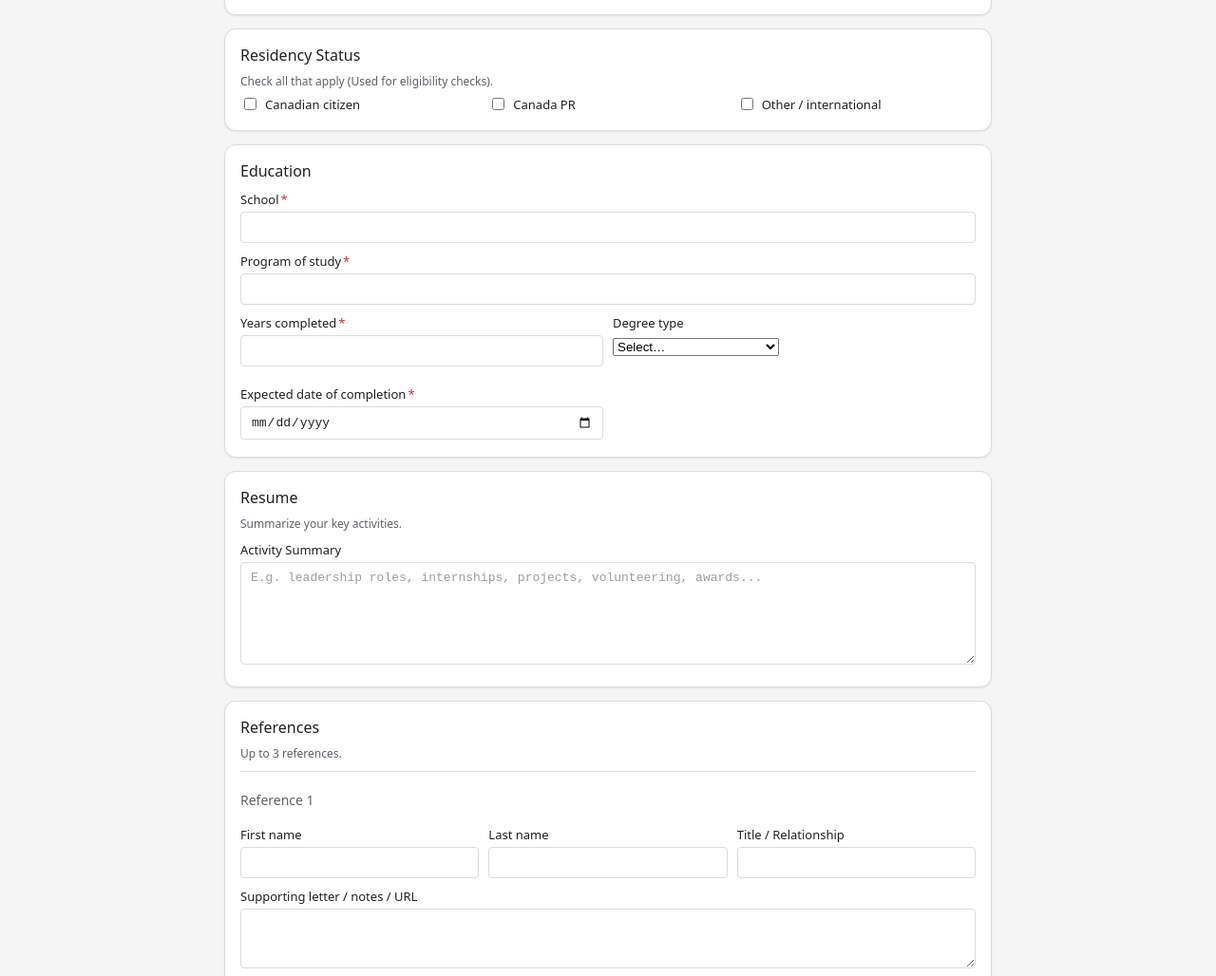
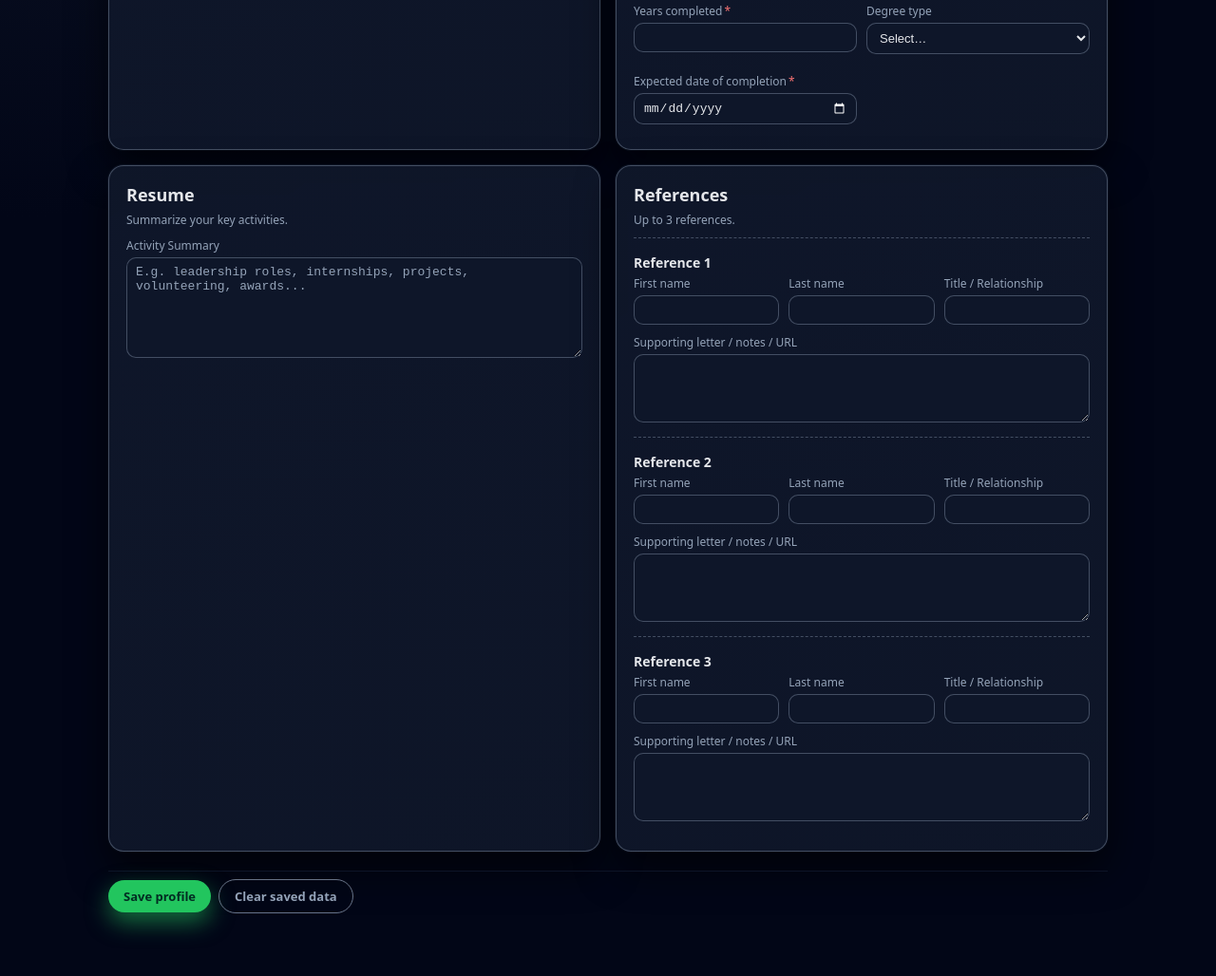
Before and after one commit to chenj926/adhd-scholarship-copilot, a browser extension: page adhd_start/extension/profile.html in a window 1280 px wide. Shown: the part 607-1635 px from the top of the page at 95% size. Drawn offline with Linux system fonts and the light colour scheme.

Commit message:
final working copy

```diff
--- a/adhd_start/extension/profile.css
+++ b/adhd_start/extension/profile.css
@@ -1,12 +1,18 @@
 :root {
-  --bg: #f5f5f5;
-  --card: #ffffff;
-  --ink: #202124;
-  --muted: #5f6368;
-  --accent: #1a73e8; /* Google blue vibe */
-  --border-subtle: #dadce0;
-  --error: #d93025;
-  --success: #188038;
+  color-scheme: dark;
+
+  --bg: #020617;
+  --bg-gradient: radial-gradient(circle at top left, #0f172a 0, #020617 40%, #020617 100%);
+  --surface: #020617;
+  --surface-elevated: rgba(15,23,42,0.98);
+  --border-subtle: rgba(148,163,184,0.4);
+  --border-strong: rgba(148,163,184,0.7);
+
+  --text: #e5e7eb;
+  --muted: #94a3b8;
+  --accent: #22c55e;
+  --accent-soft: #16a34a;
+  --danger: #f97373;
 }
 
 *,
@@ -19,104 +25,160 @@ html,
 body {
   margin: 0;
   padding: 0;
-  background: var(--bg);
-  color: var(--ink);
-  font-family: system-ui, -apple-system, BlinkMacSystemFont, "Segoe UI", sans-serif;
+  background: var(--bg-gradient);
+  color: var(--text);
+  font-family: system-ui, -apple-system, BlinkMacSystemFont, "SF Pro Text",
+    "Segoe UI", sans-serif;
 }
 
+/* ------------------------------------------------------------------ */
+/* Page layout                                                         */
+/* ------------------------------------------------------------------ */
+
 .page {
-  max-width: 840px;
+  max-width: 1100px;
   margin: 24px auto 40px;
-  padding: 0 16px 24px;
+  padding: 0 24px 32px;
 }
 
 .page-header {
-  margin-bottom: 16px;
+  margin-bottom: 20px;
 }
 
 .page-header h1 {
   margin: 0 0 4px;
-  font-size: 24px;
-  font-weight: 500;
+  font-size: 28px;
+  letter-spacing: 0.02em;
 }
 
 .page-subtitle {
   margin: 0;
+  font-size: 14px;
   color: var(--muted);
-  font-size: 13px;
+  max-width: 520px;
+  line-height: 1.5;
 }
 
-/* Card container */
+/* Main form uses responsive 2-column grid on desktop */
+#profile-form {
+  display: grid;
+  gap: 16px;
+}
+
+/* cards fill one column by default; on wide screens we show two columns */
+@media (min-width: 920px) {
+  #profile-form {
+    grid-template-columns: minmax(0, 1fr) minmax(0, 1fr);
+    align-items: stretch; /* <--- 关键改这里 */
+  }
+
+  .actions {
+    grid-column: 1 / -1;
+  }
+}
+
+/* On very small screens show a comfortable single column */
+@media (max-width: 480px) {
+  .page {
+    padding: 8px 12px 20px;
+  }
+}
+
+/* ------------------------------------------------------------------ */
+/* Cards / sections                                                    */
+/* ------------------------------------------------------------------ */
+
 .card {
-  background: var(--card);
-  border-radius: 12px;
-  padding: 16px 16px 18px;
-  margin-top: 14px;
+  background: linear-gradient(145deg, rgba(15,23,42,0.96), rgba(15,23,42,0.92));
+  border-radius: 16px;
   border: 1px solid var(--border-subtle);
-  box-shadow: 0 1px 2px rgba(60, 64, 67, 0.1);
+  box-shadow:
+    0 18px 40px rgba(0, 0, 0, 0.65),
+    0 0 0 1px rgba(15, 23, 42, 0.9);
+  padding: 18px 18px 16px;
 }
 
 .card h2 {
-  margin: 0 0 8px;
-  font-size: 16px;
-  font-weight: 500;
-  color: var(--ink);
+  margin: 0 0 6px;
+  font-size: 18px;
 }
 
 .card h3 {
-  margin: 10px 0 8px;
+  margin: 8px 0 4px;
   font-size: 14px;
-  color: var(--muted);
-  font-weight: 500;
 }
 
-/* Fields */
+.hint {
+  margin: 0 0 10px;
+  font-size: 12px;
+  color: var(--muted);
+}
+
+/* Reference sub-blocks */
+.ref-block {
+  margin-top: 8px;
+  padding-top: 8px;
+  border-top: 1px dashed rgba(148,163,184,0.4);
+}
+
+/* ------------------------------------------------------------------ */
+/* Fields & inputs                                                     */
+/* ------------------------------------------------------------------ */
+
 .field {
-  margin-top: 10px;
+  margin-bottom: 10px;
 }
 
 .field label {
   display: block;
-  font-size: 13px;
+  font-size: 12px;
   margin-bottom: 4px;
-  color: var(--ink);
+  color: var(--muted);
 }
 
 .required {
-  color: var(--error);
+  color: #f97373;
   margin-left: 2px;
 }
 
-/* Inputs + textarea */
-input,
-textarea {
+input[type="text"],
+input[type="email"],
+input[type="number"],
+input[type="date"],
+input[type="url"],
+textarea,
+select {
   width: 100%;
-  border-radius: 4px;
+  border-radius: 10px;
   border: 1px solid var(--border-subtle);
-  padding: 8px 10px;
+  background: rgba(15, 23, 42, 0.96);
+  color: var(--text);
   font-size: 13px;
-  background: #ffffff;
-  color: var(--ink);
-  transition: border-color 0.15s ease, box-shadow 0.15s ease;
+  padding: 7px 9px;
+  outline: none;
+  transition: border-color 0.15s ease, box-shadow 0.15s ease,
+    background-color 0.15s ease;
 }
 
 input::placeholder,
 textarea::placeholder {
-  color: #9e9e9e;
+  color: var(--muted);
 }
 
 input:focus,
-textarea:focus {
-  outline: none;
+textarea:focus,
+select:focus {
   border-color: var(--accent);
-  box-shadow: 0 0 0 1px rgba(26, 115, 232, 0.2);
+  box-shadow: 0 0 0 1px rgba(34, 197, 94, 0.35);
 }
 
+/* Allow vertical resize but keep it tame */
 textarea {
+  min-height: 72px;
   resize: vertical;
 }
 
-/* Grid layout helpers */
+/* Grid helpers inside sections */
 .grid {
   display: grid;
   gap: 10px;
@@ -130,6 +192,7 @@ textarea {
   grid-template-columns: repeat(3, minmax(0, 1fr));
 }
 
+/* Collapse to single column on small widths */
 @media (max-width: 720px) {
   .grid-2,
   .grid-3 {
@@ -137,91 +200,107 @@ textarea {
   }
 }
 
-/* Hint / helper text */
-.hint {
-  margin: 4px 0 6px;
-  font-size: 12px;
-  color: var(--muted);
-}
-
-/* Checkbox row */
+/* Checkbox style */
 .checkbox {
   display: flex;
   align-items: center;
   gap: 6px;
   font-size: 13px;
-  color: var(--ink);
+  color: var(--text);
 }
 
-.checkbox input {
-  width: auto;
+.checkbox input[type="checkbox"] {
+  width: 14px;
+  height: 14px;
+  accent-color: var(--accent);
 }
 
-/* Reference blocks */
-.ref-block {
-  padding-top: 10px;
-  border-top: 1px solid #e0e0e0;
-  margin-top: 10px;
+/* ------------------------------------------------------------------ */
+/* Actions row + buttons                                               */
+/* ------------------------------------------------------------------ */
+
+.actions {
+  margin-top: 4px;
+  padding-top: 8px;
+  display: flex;
+  flex-wrap: wrap;
+  align-items: center;
+  gap: 8px;
+  border-top: 1px solid rgba(15,23,42,0.9);
 }
 
-/* Actions */
-.actions {
-  display: flex;
-  align-items: center;
-  flex-wrap: wrap;
-  gap: 10px;
-  margin-top: 18px;
+.actions button {
+  font-family: inherit;
+  border-radius: 999px;
+  font-size: 13px;
+  font-weight: 600;
+  padding: 8px 16px;
+  cursor: pointer;
+  border: none;
+  outline: none;
+  transition: background 0.15s ease, box-shadow 0.15s ease,
+    transform 0.05s ease, opacity 0.15s ease;
 }
 
-button {
-  border-radius: 999px;
-  border: none;
-  padding: 8px 18px;
-  font-size: 13px;
-  cursor: pointer;
-  font-weight: 500;
-  transition: background-color 0.15s ease, box-shadow 0.15s ease, border-color 0.15s ease;
+/* Primary: Save profile */
+#saveBtn {
+  background: var(--accent);
+  color: #022c22;
+  box-shadow: 0 10px 25px rgba(34, 197, 94, 0.55);
 }
 
-/* Primary button */
-button#saveBtn {
-  background: var(--accent);
-  color: #ffffff;
-  box-shadow: 0 1px 2px rgba(60, 64, 67, 0.3);
+#saveBtn:hover {
+  background: var(--accent-soft);
+  box-shadow: 0 8px 18px rgba(34, 197, 94, 0.45);
 }
 
-button#saveBtn:hover {
-  background: #185abc;
+#saveBtn:active {
+  transform: translateY(1px);
+  box-shadow: 0 4px 12px rgba(34, 197, 94, 0.35);
 }
 
-/* Secondary button */
-button.secondary {
-  background: #ffffff;
-  border: 1px solid var(--border-subtle);
+/* Secondary: Clear data */
+button.secondary,
+.secondary {
+  background: transparent;
+  border: 1px solid var(--border-strong);
   color: var(--muted);
 }
 
-button.secondary:hover {
-  background: #f1f3f4;
+button.secondary:hover,
+.secondary:hover {
+  border-color: var(--accent);
+  color: var(--text);
+  background: rgba(15,23,42,0.9);
 }
 
-/* Disabled */
+button.secondary:active,
+.secondary:active {
+  transform: translateY(1px);
+}
+
+/* Disabled state */
 button:disabled {
   opacity: 0.6;
   cursor: default;
   box-shadow: none;
 }
 
-/* Status text */
+/* ------------------------------------------------------------------ */
+/* Status text                                                         */
+/* ------------------------------------------------------------------ */
+
 .status {
+  flex: 1;
+  min-height: 16px;
   font-size: 12px;
   color: var(--muted);
 }
 
 .status--success {
-  color: var(--success);
+  color: var(--accent);
 }
 
 .status--error {
-  color: var(--error);
+  color: var(--danger);
 }
--- a/adhd_start/extension/profile.js
+++ b/adhd_start/extension/profile.js
@@ -151,7 +151,13 @@ async function clearProfile() {
   }
 
   try {
+    // Remove from storage
     await chrome.storage.sync.remove(STORAGE_KEY);
+
+    // Tell popup + background that profile is now empty
+    chrome.runtime.sendMessage({ type: "PROFILE_UPDATED", profile: null });
+
+    // Reset form UI
     writeForm({});
     setStatus("Saved profile cleared.", "success");
   } catch (err) {
--- a/adhd_start/server/store/user_data/demo-user.json
+++ b/adhd_start/server/store/user_data/demo-user.json
@@ -107,7 +107,7 @@
         "deadline": null,
         "tags": [],
         "created_at": "2025-11-23T05:10:32.018243+00:00",
-        "updated_at": "2025-11-23T06:26:03.717684+00:00"
+        "updated_at": "2025-11-23T06:55:15.553493+00:00"
       }
     ],
     "wins": [],
```
Also changed, not shown: adhd_start/extension/popup.js (+122 -24 lines), adhd_start/extension/service-worker.js (+11 -16 lines), 1 other file.
